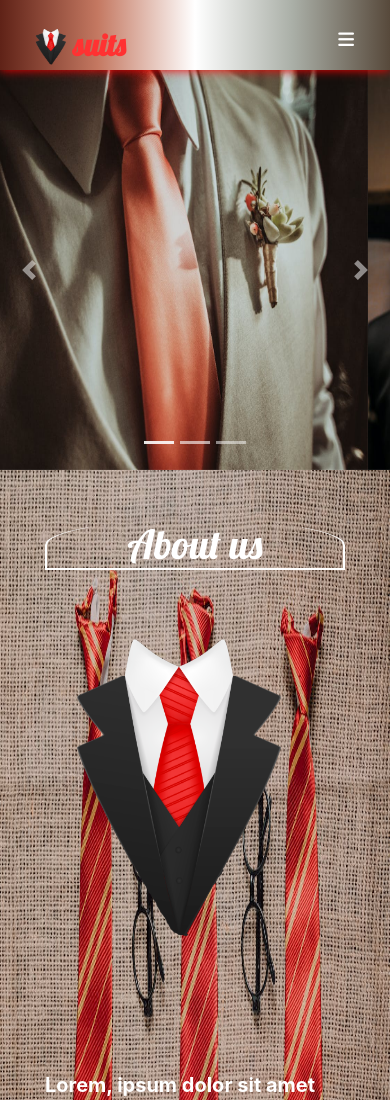
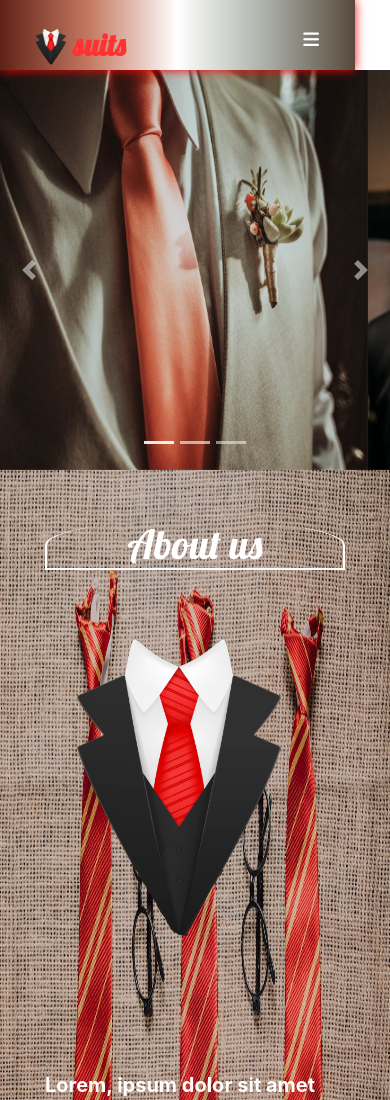
Before and after one commit to George-Ashraf/suits, a plain HTML site: page index.html in a window 390 px wide. Shown: the top 1100 px of the page. Drawn offline with Linux system fonts and the light colour scheme.

Commit message:
new commit

```diff
--- a/css/main.css
+++ b/css/main.css
@@ -579,6 +579,16 @@ footer .copy .row .links i:hover {
 
 
     }
+    .navbar {
+
+        background: linear-gradient(to right, #5F2217, #C47861, white, #AAAFA7, #57493B);
+        position: fixed;
+        top: 0;
+        width: 355px;
+        height: 70px;
+        z-index: 100000000;
+        box-shadow: red 0 0 10px;
+    }
 
     .photos .carousel-inner .carousel-item img {
         height: 400px;
```
